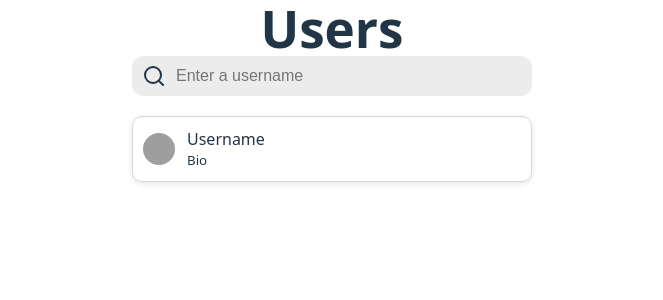
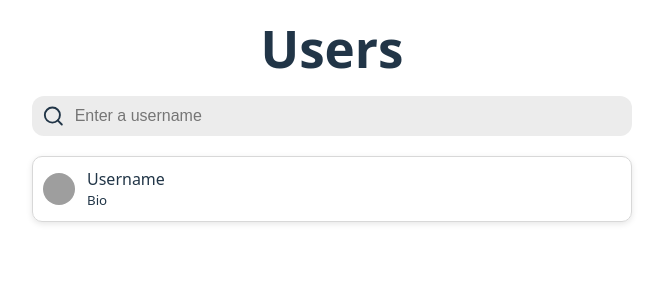
Before and after one commit to jhernandez4/embed-search-frontend, a React (Vite) app: page / in a window 1280 px wide. Shown: the top 300 px of the page, without its empty margins (308-971 px from the left). Built offline with nearby package versions, Linux system fonts and the light colour scheme; grey boxes are pictures that could not be loaded.

Commit message:
fix: user page padding

```diff
--- a/src/App.css
+++ b/src/App.css
@@ -2,6 +2,12 @@
   width: 100%;
   text-align: center;
   min-height: 100vh;
+}
+
+.users-page {
+  width: 100%;
+  min-height: 100vh;
+  padding: 20px;
 }
 
 * {
@@ -18,15 +24,17 @@
   background-color: rgb(44, 44, 44);
   padding: 10px;
   border-radius: 12px;
-  max-width: 400px;
+  max-width: 600px;
   width: 100%;
+  margin-top: 20px;
 }
 
-input {
+.user-search-input {
   height: 40px;
   border: none;
   background-color: transparent;
   font-size: 1rem;
+  width: 100%;
 }
 
 input:focus {
@@ -42,9 +50,9 @@ input:focus {
 }
 
 .user-list {
-  padding: 20px 0;
+  margin: 20px 0;
   width: 100%;
-  max-width: 400px;
+  max-width: 600px;
 }
 
 .user-list-item {
--- a/src/App.jsx
+++ b/src/App.jsx
@@ -8,7 +8,7 @@ function App() {
       <h1>Users</h1>
       <div className="user-search-bar">
         <Search/>
-        <input placeholder='Enter a username'/>
+        <input className="user-search-input" placeholder='Enter a username'/>
       </div>
       <ul className="user-list">
         <li className="user-list-item">
```
